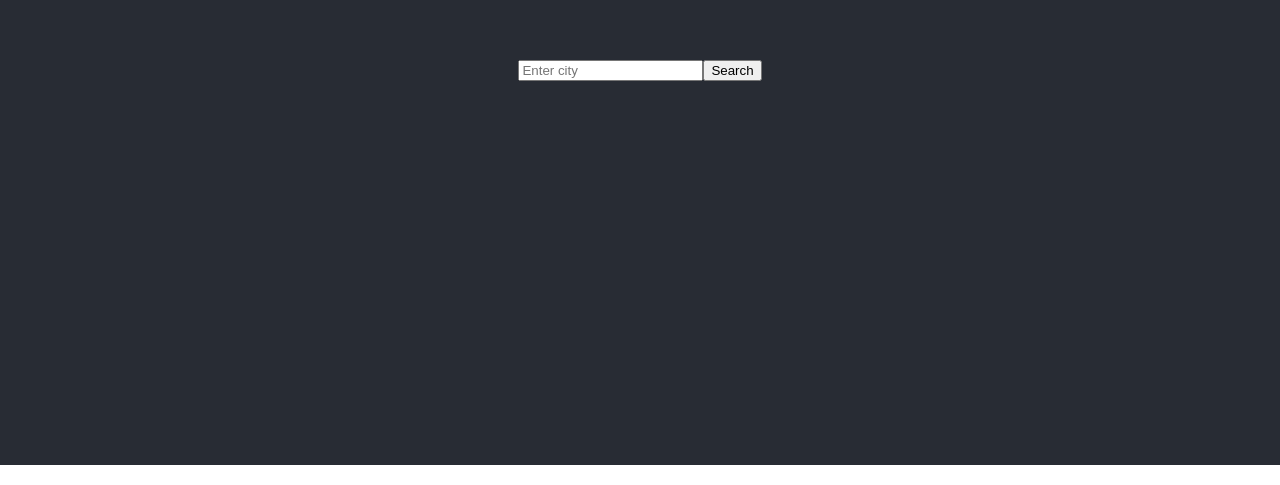
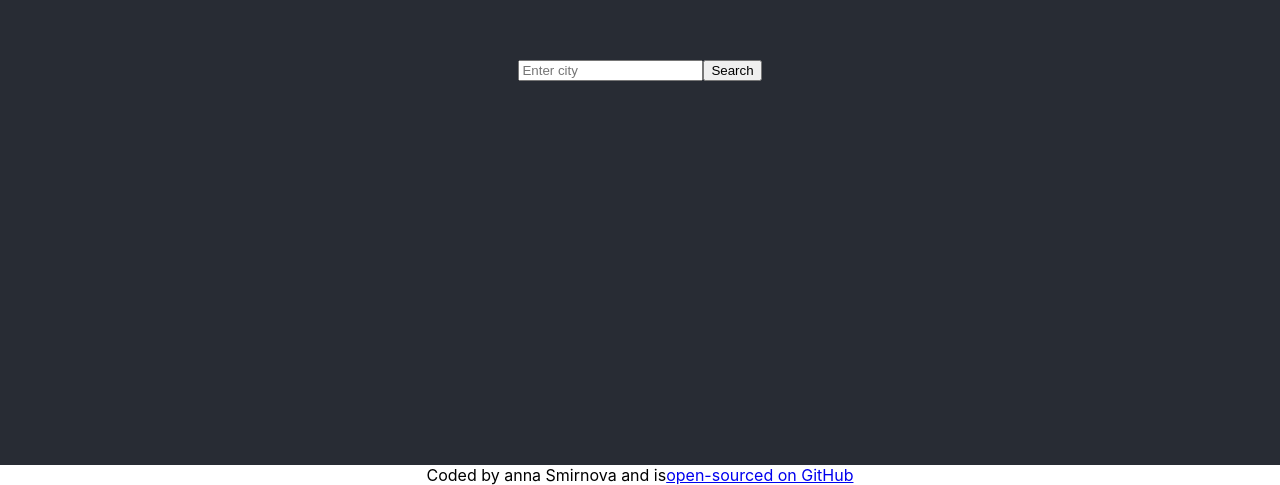
Before and after one commit to HannahSmirnova/weather-react-anna-smirnova, a React (Create React App) app: page / in a window 1280 px wide. Shown: the part 335-820 px from the top of the page. Built offline with nearby package versions, Linux system fonts and the light colour scheme.

Commit message:
Update App.js

```diff
--- a/src/App.js
+++ b/src/App.js
@@ -6,6 +6,15 @@ function App() {
       <header className="App-header">
         <Weather />
       </header>
+      <footer>
+        Coded by anna Smirnova and is
+        <a
+          href="https://github.com/HannahSmirnova/weather-react-anna-smirnova.git"
+          rel="Github"
+        >
+          open-sourced on GitHub
+        </a>
+      </footer>
     </div>
   );
 }
```
